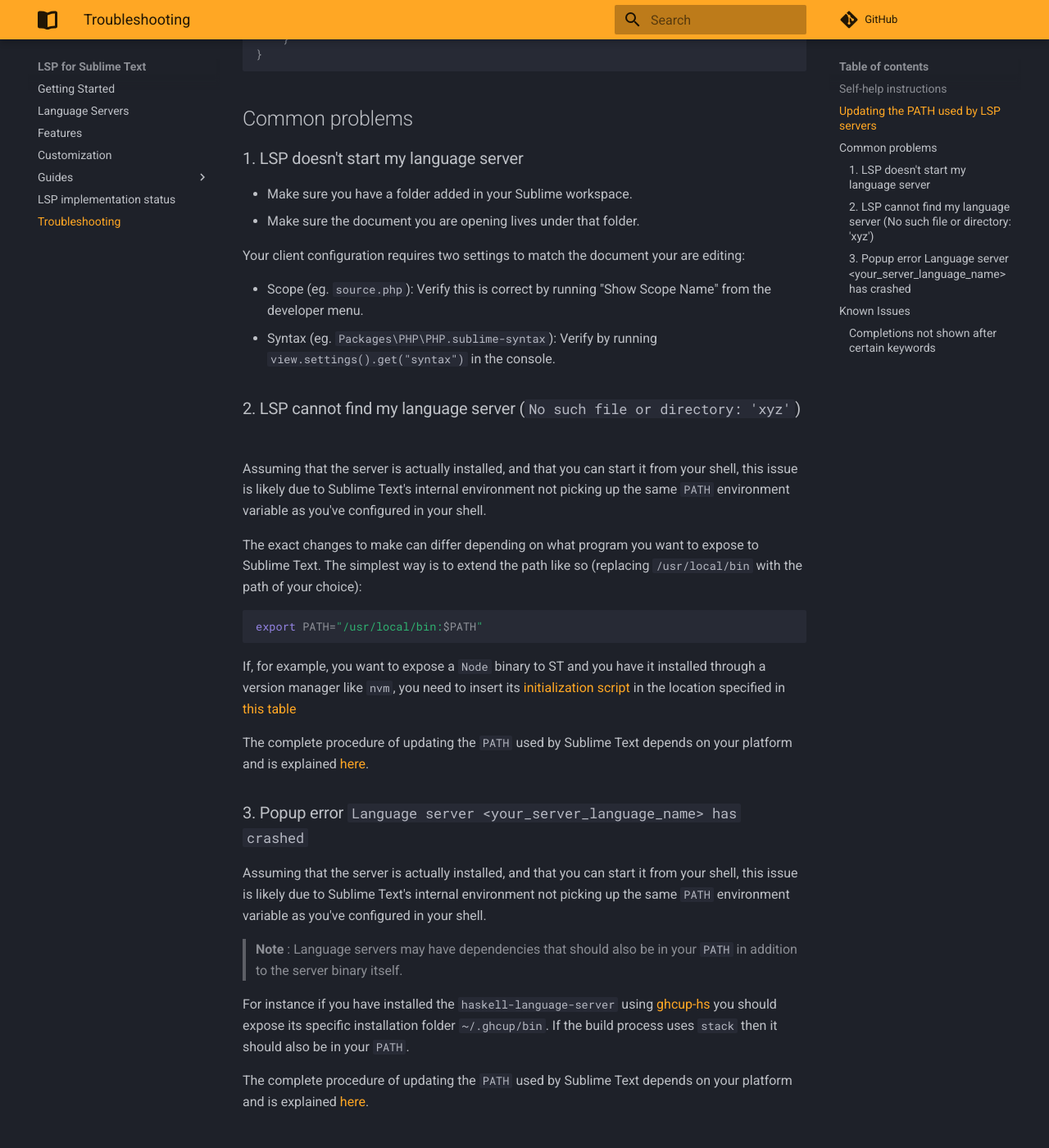
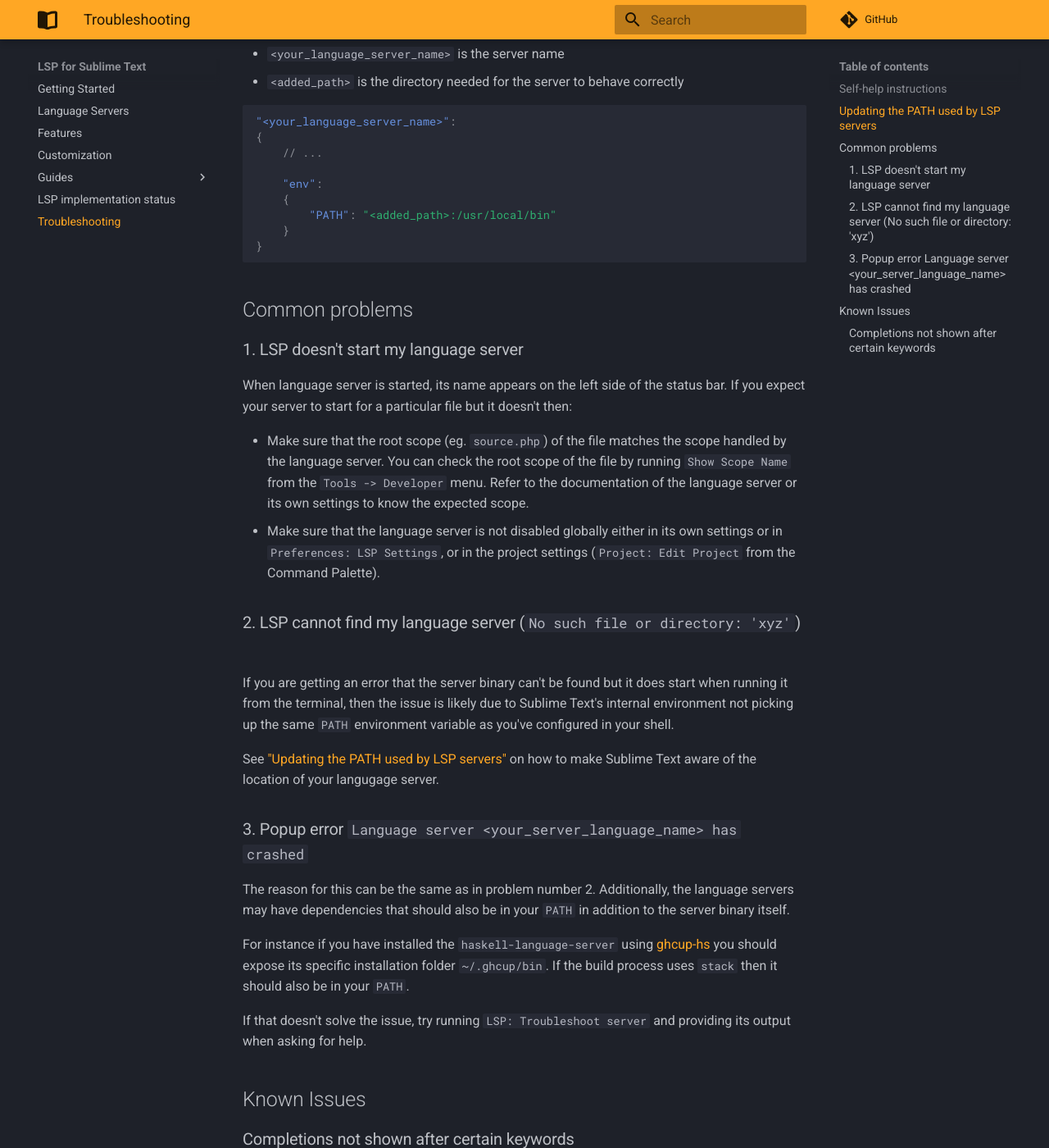
Before and after one commit to sublimelsp/LSP, an MkDocs documentation site: the page built from docs/src/troubleshooting.md, in a window 1280 px wide and 1400 px high, scrolled down 1591 px. Shown: the whole window at 82% size. Built offline with MkDocs 1.6.1 and Material for MkDocs 9.7.7, drawn with Linux system fonts in a browser that asks for light colours; comment, search, counter and statistics services are not loaded; some of the changed text lies outside the part shown.

Commit message:
Rewrite / reorganize the troubleshooting documentation (#1802)

````diff
--- a/docs/src/troubleshooting.md
+++ b/docs/src/troubleshooting.md
@@ -15,13 +15,11 @@
 
 ## Updating the PATH used by LSP servers
 
-You can confirm that your issue is due to `PATH` being different by starting Sublime Text from the command line so that it inherits your shell's environment.
+Sublime Text might see a different `PATH` from what your shell environment uses and might not be able to find the server binary due to that. You can see what ST thinks your `PATH` is by opening the ST console by clicking on *View > Show Console*, and running `import os; os.environ["PATH"]` in that console.
 
-The solution is to make ST read the same `PATH` that is read by your shell (or OS in general, in case of Windows).
+The solution is to make ST use the same `PATH` that is read by your shell (or OS in general in the case of Windows).
 
-> **Note**: You can see what ST thinks your `PATH` is by opening the ST console by clicking on *View > Show Console*, and running `import os; os.environ["PATH"]` in that console.
-
-Adjusting `PATH` can differ based on the operating system and the default shell used. Refer to the following table on where this can be adjusted:
+Adjusting `PATH` can differ based on the operating system and the default shell used. Refer to the following table on where this should be adjusted:
 
 <table>
 <tr>
@@ -38,10 +36,19 @@
 </tr>
 </table>
 
-> **Note**: It might be necessary to re-login your user account after changing the shell initialization script for the changes to be picked up.
+For macOS and Linux you can extend the path like so:
 
+```sh
+export PATH="/usr/local/bin:$PATH"
+```
+
+For package managers like `nvm` (Node version manager), the recommended way is to insert its [initialization script](https://github.com/nvm-sh/nvm#install--update-script) in the respective location specified above.
+
+!!! note
+    On macOS, it's enough to restart ST for the changes to be picked up. On other platforms, you might have to re-login your user account.
 
 Another solution could be (at least on Linux) to update the server `PATH` using the `env`parameter in your **LSP** configuration file. The following template can be used where:
+
   - `<your_language_server_name>` is the server name
   - `<added_path>` is the directory needed for the server to behave correctly
 
@@ -61,43 +68,29 @@
 
 ### 1. LSP doesn't start my language server
 
-* Make sure you have a folder added in your Sublime workspace.
-* Make sure the document you are opening lives under that folder.
+When language server is started, its name appears on the left side of the status bar. If you expect your server to start for a particular file but it doesn't then:
 
-Your client configuration requires two settings to match the document your are editing:
-
-* Scope (eg. `source.php`): Verify this is correct by running "Show Scope Name" from the developer menu.
-* Syntax (eg. `Packages\PHP\PHP.sublime-syntax`): Verify by running `view.settings().get("syntax")` in the console.
+* Make sure that the root scope (eg. `source.php`) of the file matches the scope handled by the language server. You can check the root scope of the file by running `Show Scope Name` from the `Tools -> Developer` menu. Refer to the documentation of the language server or its own settings to know the expected scope.
+* Make sure that the language server is not disabled globally either in its own settings or in `Preferences: LSP Settings`, or in the project settings (`Project: Edit Project` from the Command Palette).
 
 ### 2. LSP cannot find my language server (`No such file or directory: 'xyz'`)
-Assuming that the server is actually installed, and that you can start it from your shell, this issue is likely due to Sublime Text's internal environment not picking up the same `PATH` environment variable as you've configured in your shell.
 
-The exact changes to make can differ depending on what program you want to expose to Sublime Text. The simplest way is to extend the path like so (replacing `/usr/local/bin` with the path of your choice):
-```sh
-export PATH="/usr/local/bin:$PATH"
-```
+If you are getting an error that the server binary can't be found but it does start when running it from the terminal, then the issue is likely due to Sublime Text's internal environment not picking up the same `PATH` environment variable as you've configured in your shell.
 
-If, for example, you want to expose a `Node` binary to ST and you have it installed through a version manager like `nvm`, you need to insert its [initialization script](https://github.com/nvm-sh/nvm#install--update-script) in the location specified in [this table](troubleshooting.md#updating-the-path-used-by-lsp-servers)
-
-The complete procedure of updating the `PATH` used by Sublime Text depends on your platform and is explained [here](troubleshooting.md#updating-the-path-used-by-lsp-servers).
-
+See ["Updating the PATH used by LSP servers"](troubleshooting.md#updating-the-path-used-by-lsp-servers) on how to make Sublime Text aware of the location of your langugage server.
 
 ### 3. Popup error `Language server <your_server_language_name> has crashed`
-Assuming that the server is actually installed, and that you can start it from your shell, this issue is likely due to Sublime Text's internal environment not picking up the same `PATH` environment variable as you've configured in your shell.
 
-> **Note** : Language servers may have dependencies that should also be in your `PATH` in addition to the server binary itself.
+The reason for this can be the same as in problem number 2. Additionally, the language servers may have dependencies that should also be in your `PATH` in addition to the server binary itself.
 
 For instance if you have installed the `haskell-language-server` using [ghcup-hs](https://gitlab.haskell.org/haskell/ghcup-hs) you should expose its specific installation folder `~/.ghcup/bin`. If the build process uses `stack` then it should also be in your `PATH`.
 
-The complete procedure of updating the `PATH` used by Sublime Text depends on your platform and is explained [here](troubleshooting.md#updating-the-path-used-by-lsp-servers).
-
-
+If that doesn't solve the issue, try running `LSP: Troubleshoot server` and providing its output when asking for help.
 
 ## Known Issues
 
 ### Completions not shown after certain keywords
 
-Sublime Text's built-in `Completion Rules.tmPreferences` for some languages surpress completions after certain keywords.
-Python's `import` keyword is an example - no completions are shown at `import a|` (See [this LSP issue](https://github.com/sublimelsp/LSP/issues/203)).
+Sublime Text's built-in `Completion Rules.tmPreferences` for some languages suppresses completions after certain keywords.
 The solution is to put an edited version of the `Completion Rules.tmPreferences` in the `Packages` folder (you may need to clear the copy in the Cache folder afterwards).
 More details on [workaround and a final fix for Lua](https://forum.sublimetext.com/t/bug-lua-autocomplete-not-working-between-if-then/36635)
````
